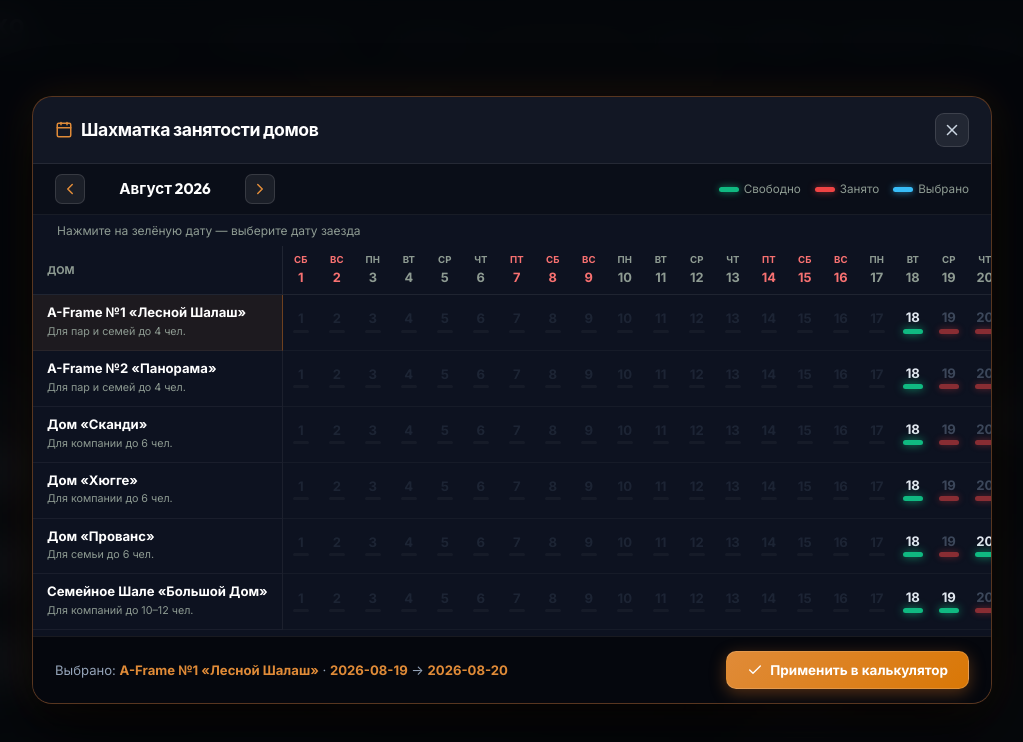
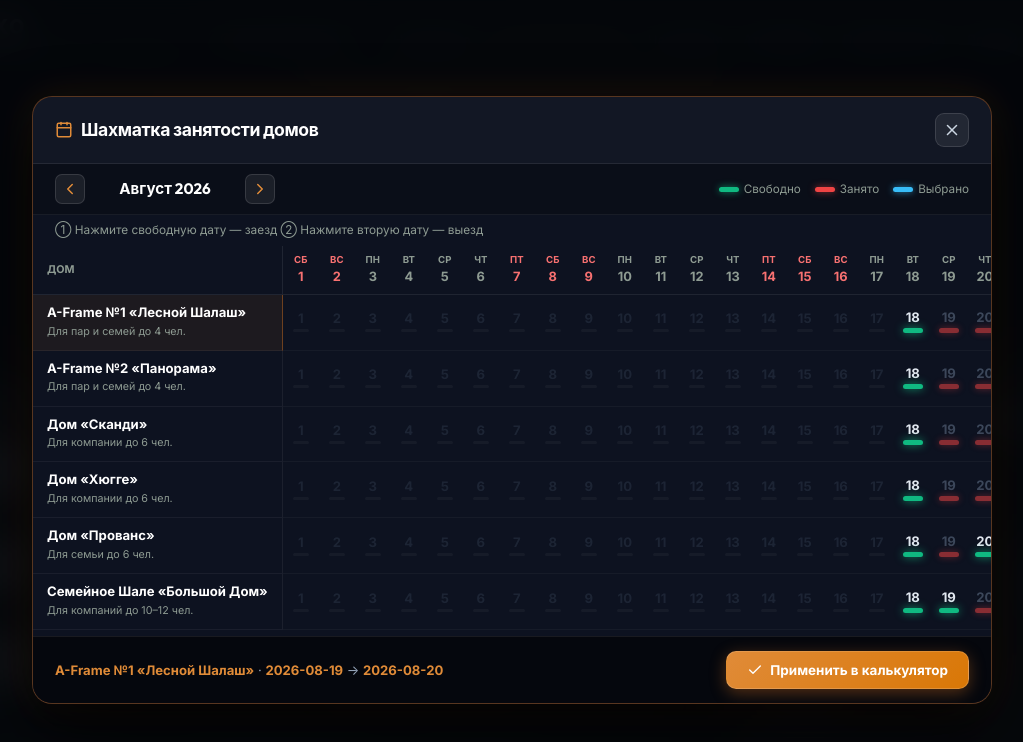
Before and after one commit to garipov-ar/echo-houses-rental, a Next.js app: page / in a window 1280 px wide. Both pictures are taken after a click on the button "Календарь занятости на даты ↗". Shown: the part 2521-3263 px from the top of the page, without its empty margins (128-1151 px from the left). Built offline with nearby package versions, Linux system fonts and the light colour scheme; grey boxes are pictures that could not be loaded.

Commit message:
fix(booking): remove duplicate native date pickers, replace with matrix-trigger buttons; fix range selection via useRef pattern

```diff
--- a/src/components/booking/AvailabilityMatrixModal.tsx
+++ b/src/components/booking/AvailabilityMatrixModal.tsx
@@ -1,6 +1,6 @@
 'use client';
 
-import React, { useState, useMemo, useEffect } from 'react';
+import React, { useState, useMemo, useEffect, useRef } from 'react';
 import { HOUSES } from '../../data/housesData';
 import { X, ChevronLeft, ChevronRight, Check, Calendar } from 'lucide-react';
 import styles from './AvailabilityMatrixModal.module.css';
@@ -15,78 +15,76 @@ interface AvailabilityMatrixModalProps {
 }
 
 // ─────────────────────────────────────────────────────────────────
-// Deterministic occupancy schedule – realistic patterns per house.
-// Each entry is [month(0-indexed), day] → booked=true
+// Explicit occupancy schedule – realistic patterns per house
 // ─────────────────────────────────────────────────────────────────
-const BOOKED_DATES: Record<string, string[]> = {
-  a_frame: [
-    '2026-08-19', '2026-08-20', '2026-08-21', '2026-08-22',
-    '2026-08-28', '2026-08-29', '2026-08-30',
-    '2026-09-05', '2026-09-06', '2026-09-07',
-    '2026-09-12', '2026-09-13', '2026-09-19', '2026-09-20',
-    '2026-10-02', '2026-10-03', '2026-10-09', '2026-10-10',
-  ],
-  a_frame_2: [
-    '2026-08-19', '2026-08-20', '2026-08-21', '2026-08-22',
-    '2026-08-27', '2026-08-28',
-    '2026-09-04', '2026-09-05', '2026-09-06',
-    '2026-09-18', '2026-09-19', '2026-09-20',
-    '2026-10-03', '2026-10-04',
-  ],
-  scandi: [
-    '2026-08-19', '2026-08-20', '2026-08-21', '2026-08-22',
-    '2026-08-26', '2026-08-27',
-    '2026-09-09', '2026-09-10', '2026-09-11',
-    '2026-09-25', '2026-09-26', '2026-09-27',
-    '2026-10-07', '2026-10-08',
-  ],
-  hygge: [
-    '2026-08-19', '2026-08-20', '2026-08-21', '2026-08-22',
-    '2026-08-29', '2026-08-30',
-    '2026-09-03', '2026-09-04', '2026-09-05',
-    '2026-09-17', '2026-09-18',
-    '2026-10-01', '2026-10-02', '2026-10-03',
-  ],
-  provence: [
+const BOOKED_DATES: Record<string, Set<string>> = {
+  a_frame: new Set([
+    '2026-08-19','2026-08-20','2026-08-21','2026-08-22',
+    '2026-08-28','2026-08-29','2026-08-30',
+    '2026-09-05','2026-09-06','2026-09-07',
+    '2026-09-12','2026-09-13','2026-09-19','2026-09-20',
+    '2026-10-02','2026-10-03','2026-10-09','2026-10-10',
+  ]),
+  a_frame_2: new Set([
+    '2026-08-19','2026-08-20','2026-08-21','2026-08-22',
+    '2026-08-27','2026-08-28',
+    '2026-09-04','2026-09-05','2026-09-06',
+    '2026-09-18','2026-09-19','2026-09-20',
+    '2026-10-03','2026-10-04',
+  ]),
+  scandi: new Set([
+    '2026-08-19','2026-08-20','2026-08-21','2026-08-22',
+    '2026-08-26','2026-08-27',
+    '2026-09-09','2026-09-10','2026-09-11',
+    '2026-09-25','2026-09-26','2026-09-27',
+    '2026-10-07','2026-10-08',
+  ]),
+  hygge: new Set([
+    '2026-08-19','2026-08-20','2026-08-21','2026-08-22',
+    '2026-08-29','2026-08-30',
+    '2026-09-03','2026-09-04','2026-09-05',
+    '2026-09-17','2026-09-18',
+    '2026-10-01','2026-10-02','2026-10-03',
+  ]),
+  provence: new Set([
     '2026-08-19',
-    '2026-08-21', '2026-08-22',
-    '2026-08-27', '2026-08-28',
-    '2026-09-02', '2026-09-03',
-    '2026-09-13', '2026-09-14',
-    '2026-10-09', '2026-10-10', '2026-10-11',
-  ],
-  chalet: [
-    '2026-08-20', '2026-08-21', '2026-08-22',
-    '2026-08-28', '2026-08-29',
-    '2026-09-04', '2026-09-05', '2026-09-06', '2026-09-07',
-    '2026-09-22', '2026-09-23',
-    '2026-10-08', '2026-10-09', '2026-10-10',
-  ],
+    '2026-08-21','2026-08-22',
+    '2026-08-27','2026-08-28',
+    '2026-09-02','2026-09-03',
+    '2026-09-13','2026-09-14',
+    '2026-10-09','2026-10-10','2026-10-11',
+  ]),
+  chalet: new Set([
+    '2026-08-20','2026-08-21','2026-08-22',
+    '2026-08-28','2026-08-29',
+    '2026-09-04','2026-09-05','2026-09-06','2026-09-07',
+    '2026-09-22','2026-09-23',
+    '2026-10-08','2026-10-09','2026-10-10',
+  ]),
 };
 
 function isDateBooked(houseId: string, dateStr: string): boolean {
-  const bookedList = BOOKED_DATES[houseId];
-  if (!bookedList) {
-    // Fallback deterministic schedule for unknown houses
+  const set = BOOKED_DATES[houseId];
+  if (!set) {
+    // Fallback: book every other Sat/Sun
     const [y, m, d] = dateStr.split('-').map(Number);
     const jsDay = new Date(y, m - 1, d).getDay();
-    // book every other weekend
     return (jsDay === 6 || jsDay === 0) && d % 3 === 0;
   }
-  return bookedList.includes(dateStr);
+  return set.has(dateStr);
 }
 
-// ─────────────────────────────────────────────────────────────────
+const MONTH_NAMES_GEN = [
+  'январь','февраль','март','апрель','май','июнь',
+  'июль','август','сентябрь','октябрь','ноябрь','декабрь',
+];
+const WEEKDAYS_SHORT = ['пн','вт','ср','чт','пт','сб','вс'];
 
-const MONTH_NAMES = [
-  'январь', 'февраль', 'март', 'апрель', 'май', 'июнь',
-  'июль', 'август', 'сентябрь', 'октябрь', 'ноябрь', 'декабрь',
-];
-
-const WEEKDAYS_SHORT = ['пн', 'вт', 'ср', 'чт', 'пт', 'сб', 'вс'];
-
-// Build a consistent "today" string that won't shift during render
-const TODAY_STR = new Date().toISOString().split('T')[0];
+// Stable today string – computed once, not per render
+const TODAY_STR = (() => {
+  const d = new Date();
+  return `${d.getFullYear()}-${String(d.getMonth() + 1).padStart(2,'0')}-${String(d.getDate()).padStart(2,'0')}`;
+})();
 
 export const AvailabilityMatrixModal: React.FC<AvailabilityMatrixModalProps> = ({
   isOpen,
@@ -96,109 +94,104 @@ export const AvailabilityMatrixModal: React.FC<AvailabilityMatrixModalProps> = (
   currentCheckIn,
   currentCheckOut,
 }) => {
-  // Start at the month of the currently selected check-in (or Aug 2026)
-  const [activeDate, setActiveDate] = useState<Date>(() => {
-    if (currentCheckIn) {
-      const d = new Date(currentCheckIn + 'T00:00:00');
-      if (!isNaN(d.getTime())) return new Date(d.getFullYear(), d.getMonth(), 1);
+  const [viewMonth, setViewMonth] = useState<Date>(() => new Date(2026, 7, 1));
+  const [selectedHouse, setSelectedHouse] = useState<string>(currentHouseId);
+
+  // Separate refs for check-in/out to avoid closure staleness
+  const checkInRef  = useRef<string>(currentCheckIn || '');
+  const checkOutRef = useRef<string>(currentCheckOut || '');
+
+  // Mirror to state for rendering
+  const [checkIn, setCheckInState]   = useState<string>(currentCheckIn  || '');
+  const [checkOut, setCheckOutState] = useState<string>(currentCheckOut || '');
+
+  const setCheckIn = (v: string) => { checkInRef.current = v;  setCheckInState(v);  };
+  const setCheckOut = (v: string) => { checkOutRef.current = v; setCheckOutState(v); };
+
+  // Reset state when modal opens
+  useEffect(() => {
+    if (!isOpen) return;
+    const ci = currentCheckIn  || '';
+    const co = currentCheckOut || '';
+    setSelectedHouse(currentHouseId || 'a_frame');
+    setCheckIn(ci);
+    setCheckOut(co);
+    if (ci) {
+      const d = new Date(ci + 'T00:00:00');
+      if (!isNaN(d.getTime())) setViewMonth(new Date(d.getFullYear(), d.getMonth(), 1));
     }
-    return new Date(2026, 7, 1); // August 2026
-  });
+  // eslint-disable-next-line react-hooks/exhaustive-deps
+  }, [isOpen]);
 
-  const [selectedHouse, setSelectedHouse] = useState<string>(currentHouseId);
-  const [selectedIn, setSelectedIn] = useState<string>(currentCheckIn || '');
-  const [selectedOut, setSelectedOut] = useState<string>(currentCheckOut || '');
-  // step 0 = choosing check-in, step 1 = choosing check-out
-  const [step, setStep] = useState<0 | 1>(0);
-
-  // Sync props → local state each time modal opens
-  useEffect(() => {
-    if (isOpen) {
-      setSelectedHouse(currentHouseId || 'a_frame');
-      setSelectedIn(currentCheckIn || '');
-      setSelectedOut(currentCheckOut || '');
-      setStep(0);
-      if (currentCheckIn) {
-        const d = new Date(currentCheckIn + 'T00:00:00');
-        if (!isNaN(d.getTime())) setActiveDate(new Date(d.getFullYear(), d.getMonth(), 1));
-      }
-    }
-  }, [isOpen, currentHouseId, currentCheckIn, currentCheckOut]);
-
-  // Escape key
+  // Escape key + body scroll-lock
   useEffect(() => {
     if (!isOpen) return;
     const onKey = (e: KeyboardEvent) => { if (e.key === 'Escape') onClose(); };
+    document.body.style.overflow = 'hidden';
     window.addEventListener('keydown', onKey);
-    return () => window.removeEventListener('keydown', onKey);
+    return () => {
+      document.body.style.overflow = '';
+      window.removeEventListener('keydown', onKey);
+    };
   }, [isOpen, onClose]);
 
-  // Lock body scroll
-  useEffect(() => {
-    if (isOpen) {
-      document.body.style.overflow = 'hidden';
-    } else {
-      document.body.style.overflow = '';
-    }
-    return () => { document.body.style.overflow = ''; };
-  }, [isOpen]);
-
-  const year = activeDate.getFullYear();
-  const month = activeDate.getMonth(); // 0-indexed
+  const year  = viewMonth.getFullYear();
+  const month = viewMonth.getMonth();
 
   const monthDays = useMemo(() => {
-    const daysInMonth = new Date(year, month + 1, 0).getDate();
-    return Array.from({ length: daysInMonth }, (_, i) => {
+    const count = new Date(year, month + 1, 0).getDate();
+    return Array.from({ length: count }, (_, i) => {
       const day = i + 1;
-      const dateStr = `${year}-${String(month + 1).padStart(2, '0')}-${String(day).padStart(2, '0')}`;
-      const jsDay = new Date(year, month, day).getDay();
-      const weekday = jsDay === 0 ? 6 : jsDay - 1; // Mon=0 … Sun=6
+      const dateStr = `${year}-${String(month + 1).padStart(2,'0')}-${String(day).padStart(2,'0')}`;
+      const js = new Date(year, month, day).getDay();
+      const weekday = js === 0 ? 6 : js - 1; // Mon=0 … Sun=6
       return { day, dateStr, weekday };
     });
   }, [year, month]);
 
-  const handlePrev = () => setActiveDate(new Date(year, month - 1, 1));
-  const handleNext = () => setActiveDate(new Date(year, month + 1, 1));
+  const handlePrev = () => setViewMonth(new Date(year, month - 1, 1));
+  const handleNext = () => setViewMonth(new Date(year, month + 1, 1));
 
-  const handleCellClick = (houseId: string, dateStr: string, booked: boolean, past: boolean) => {
-    if (booked || past) return;
+  // ── Date selection: simple two-click approach using refs ──
+  const handleCellClick = (houseId: string, dateStr: string) => {
+    const ci = checkInRef.current;
+    const co = checkOutRef.current;
 
-    // Clicking a different house resets selection
     if (houseId !== selectedHouse) {
+      // Different house → start fresh
       setSelectedHouse(houseId);
-      setSelectedIn(dateStr);
-      setSelectedOut('');
-      setStep(1);
+      setCheckIn(dateStr);
+      setCheckOut('');
       return;
     }
 
-    if (step === 0 || !selectedIn) {
-      setSelectedIn(dateStr);
-      setSelectedOut('');
-      setStep(1);
+    if (!ci || (ci && co)) {
+      // Phase 1: pick check-in (or restart if both already set)
+      setCheckIn(dateStr);
+      setCheckOut('');
     } else {
-      // step === 1: pick check-out
-      if (dateStr > selectedIn) {
-        setSelectedOut(dateStr);
-        setStep(0);
+      // Phase 2: pick check-out
+      if (dateStr > ci) {
+        setCheckOut(dateStr);
       } else {
-        // clicked before check-in – restart
-        setSelectedIn(dateStr);
-        setSelectedOut('');
+        // Clicked before or on check-in → restart
+        setCheckIn(dateStr);
+        setCheckOut('');
       }
     }
   };
 
   const handleApply = () => {
-    if (selectedHouse && selectedIn && selectedOut) {
-      onSelectDates(selectedHouse, selectedIn, selectedOut);
+    if (selectedHouse && checkIn && checkOut) {
+      onSelectDates(selectedHouse, checkIn, checkOut);
       onClose();
     }
   };
 
   if (!isOpen) return null;
 
-  const selectedHouseObj = HOUSES.find((h) => h.id === selectedHouse) || HOUSES[0];
+  const selectedHouseObj = HOUSES.find(h => h.id === selectedHouse) || HOUSES[0];
+  const pickingCheckOut = !!checkIn && !checkOut;
 
   return (
     <div
@@ -206,13 +199,12 @@ export const AvailabilityMatrixModal: React.FC<AvailabilityMatrixModalProps> = (
       onClick={onClose}
       role="dialog"
       aria-modal="true"
-      aria-label="Шахматка занятости домов"
     >
-      <div className={styles.modalCard} onClick={(e) => e.stopPropagation()}>
+      <div className={styles.modalCard} onClick={e => e.stopPropagation()}>
 
-        {/* ── Header ── */}
+        {/* Header */}
         <div className={styles.modalHeader}>
-          <div style={{ display: 'flex', alignItems: 'center', gap: '8px' }}>
+          <div style={{ display:'flex', alignItems:'center', gap:'8px' }}>
             <Calendar size={18} color="var(--color-amber)" />
             <h3 className={styles.headerTitle}>Шахматка занятости домов</h3>
           </div>
@@ -221,16 +213,14 @@ export const AvailabilityMatrixModal: React.FC<AvailabilityMatrixModalProps> = (
           </button>
         </div>
 
-        {/* ── Month nav + Legend ── */}
+        {/* Nav + Legend */}
         <div className={styles.navBar}>
           <div className={styles.monthSwitcher}>
-            <button type="button" onClick={handlePrev} className={styles.monthBtn} aria-label="Предыдущий месяц">
+            <button type="button" onClick={handlePrev} className={styles.monthBtn}>
               <ChevronLeft size={18} />
             </button>
-            <span className={styles.monthLabel}>
-              {MONTH_NAMES[month]} {year}
-            </span>
-            <button type="button" onClick={handleNext} className={styles.monthBtn} aria-label="Следующий месяц">
+            <span className={styles.monthLabel}>{MONTH_NAMES_GEN[month]} {year}</span>
+            <button type="button" onClick={handleNext} className={styles.monthBtn}>
               <ChevronRight size={18} />
             </button>
           </div>
@@ -251,83 +241,69 @@ export const AvailabilityMatrixModal: React.FC<AvailabilityMatrixModalProps> = (
           </div>
         </div>
 
-        {/* Hint */}
-        <div style={{
-          padding: '6px 24px 0',
-          fontSize: '0.75rem',
-          color: 'var(--text-muted)',
-        }}>
-          {step === 0
-            ? 'Нажмите на зелёную дату — выберите дату заезда'
-            : `Заезд: ${selectedIn} — выберите дату выезда (нажмите дату позже)`}
+        {/* Instruction hint */}
+        <div style={{ padding:'6px 22px 0', fontSize:'0.74rem', color:'var(--text-muted)' }}>
+          {pickingCheckOut
+            ? `✔ Заезд: ${checkIn} — теперь выберите дату выезда`
+            : '① Нажмите свободную дату — заезд  ② Нажмите вторую дату — выезд'}
         </div>
 
-        {/* ── Matrix ── */}
+        {/* Matrix */}
         <div className={styles.matrixWrapper}>
           <table className={styles.matrixTable}>
             <thead>
               <tr>
                 <th className={styles.thHouse}>Дом</th>
-                {monthDays.map(({ day, dateStr, weekday }) => {
-                  const isWknd = weekday >= 4; // Fri=4, Sat=5, Sun=6
-                  return (
+                {monthDays.map(({ day, dateStr, weekday }) => (
                   <th
                     key={dateStr}
-                      className={[styles.thDay, isWknd ? styles.thDayWeekend : ''].join(' ')}
+                    className={[styles.thDay, weekday >= 4 ? styles.thDayWeekend : ''].join(' ')}
                   >
-                      <div style={{ fontSize: '0.6rem', textTransform: 'uppercase' }}>
-                        {WEEKDAYS_SHORT[weekday]}
-                      </div>
-                      <div style={{ fontWeight: 800, fontSize: '0.8rem' }}>{day}</div>
+                    <div style={{ fontSize:'0.6rem', textTransform:'uppercase' }}>{WEEKDAYS_SHORT[weekday]}</div>
+                    <div style={{ fontWeight:800, fontSize:'0.8rem' }}>{day}</div>
                   </th>
-                  );
-                })}
+                ))}
               </tr>
             </thead>
 
             <tbody>
-              {HOUSES.map((house) => (
+              {HOUSES.map(house => (
                 <tr key={house.id} className={styles.houseRow}>
-                  {/* House name cell */}
-                  <td
-                    className={[
+                  <td className={[
                     styles.houseInfoCell,
                     selectedHouse === house.id ? styles.houseInfoCellActive : '',
-                    ].join(' ')}
-                  >
+                  ].join(' ')}>
                     <div className={styles.houseName}>{house.name}</div>
                     <div className={styles.houseSub}>{house.badge}</div>
                   </td>
 
-                  {/* Day cells */}
                   {monthDays.map(({ day, dateStr, weekday }) => {
                     const booked = isDateBooked(house.id, dateStr);
-                    const past = dateStr < TODAY_STR;
+                    const past   = dateStr < TODAY_STR;
 
-                    const isInRange =
-                      selectedHouse === house.id &&
-                      selectedIn &&
-                      selectedOut &&
-                      dateStr >= selectedIn &&
-                      dateStr < selectedOut;
+                    // Is this cell inside the selected range of THIS house?
+                    const isThisHouse = selectedHouse === house.id;
+                    const isCheckIn   = isThisHouse && dateStr === checkIn;
+                    const isCheckOut  = isThisHouse && dateStr === checkOut;
+                    const isInRange   = isThisHouse && checkIn && checkOut &&
+                                        dateStr > checkIn && dateStr < checkOut;
 
-                    const isCheckIn = selectedHouse === house.id && dateStr === selectedIn;
                     const isWknd = weekday >= 4;
 
-                    // Determine indicator color
+                    // Button class
+                    let btnExtra = '';
+                    if (past)       btnExtra = styles.dayBtnPast;
+                    else if (booked) btnExtra = styles.dayBtnBooked;
+                    else if (isCheckIn || isCheckOut) btnExtra = styles.dayBtnCheckIn;
+                    else if (isInRange) btnExtra = styles.dayBtnSelected;
+                    else if (isWknd)   btnExtra = styles.dayBtnWeekend;
+                    else               btnExtra = styles.dayBtnAvailable;
+
+                    // Indicator color
                     let indicatorClass = styles.statusIndicatorAvailable;
-                    if (past) indicatorClass = styles.statusIndicatorPast;
+                    if (past)   indicatorClass = styles.statusIndicatorPast;
                     else if (booked) indicatorClass = styles.statusIndicatorBooked;
-                    else if (isInRange || isCheckIn) indicatorClass = styles.statusIndicatorSelected;
-
-                    // Button variant class
-                    let btnExtra = '';
-                    if (past) btnExtra = styles.dayBtnPast;
-                    else if (booked) btnExtra = styles.dayBtnBooked;
-                    else if (isCheckIn) btnExtra = styles.dayBtnCheckIn;
-                    else if (isInRange) btnExtra = styles.dayBtnSelected;
-                    else if (isWknd) btnExtra = styles.dayBtnWeekend;
-                    else btnExtra = styles.dayBtnAvailable;
+                    else if (isCheckIn || isCheckOut || isInRange) indicatorClass = styles.statusIndicatorSelected;
 
                     return (
                       <td key={dateStr} className={styles.dayCell}>
@@ -335,15 +311,12 @@ export const AvailabilityMatrixModal: React.FC<AvailabilityMatrixModalProps> = (
                           type="button"
                           disabled={booked || past}
                           className={[styles.dayBtn, btnExtra].join(' ')}
-                          onClick={() => handleCellClick(house.id, dateStr, booked, past)}
+                          onClick={() => handleCellClick(house.id, dateStr)}
                           title={
-                            past
-                              ? 'Прошедшая дата'
-                              : booked
-                              ? `${house.name} — Занято`
-                              : `${house.name} — Свободно`
+                            past   ? 'Прошедшая дата' :
+                            booked ? `${house.name} — Занято` :
+                                     `${house.name} — Свободно`
                           }
-                          aria-label={`${house.name} ${dateStr}`}
                         >
                           <span className={styles.dayNum}>{day}</span>
                           <span className={indicatorClass} />
@@ -357,22 +330,21 @@ export const AvailabilityMatrixModal: React.FC<AvailabilityMatrixModalProps> = (
           </table>
         </div>
 
-        {/* ── Footer ── */}
+        {/* Footer */}
         <div className={styles.modalFooter}>
           <div className={styles.selectionInfo}>
-            {selectedIn && selectedOut ? (
+            {checkIn && checkOut ? (
               <span>
-                Выбрано:{' '}
                 <span className={styles.selectionHighlight}>{selectedHouseObj.name}</span>
-                {' '}·{' '}
-                <span className={styles.selectionHighlight}>{selectedIn}</span>
+                {' · '}
+                <span className={styles.selectionHighlight}>{checkIn}</span>
                 {' → '}
-                <span className={styles.selectionHighlight}>{selectedOut}</span>
+                <span className={styles.selectionHighlight}>{checkOut}</span>
               </span>
-            ) : selectedIn ? (
-              <span>Заезд: <span className={styles.selectionHighlight}>{selectedIn}</span> — выберите дату выезда</span>
+            ) : checkIn ? (
+              <span>Заезд: <span className={styles.selectionHighlight}>{checkIn}</span> — выберите дату выезда</span>
             ) : (
-              <span>Нажмите на зелёную дату для выбора заезда</span>
+              <span>Нажмите свободную зелёную дату для выбора заезда</span>
             )}
           </div>
 
@@ -380,7 +352,7 @@ export const AvailabilityMatrixModal: React.FC<AvailabilityMatrixModalProps> = (
             type="button"
             className={styles.applyBtn}
             onClick={handleApply}
-            disabled={!selectedIn || !selectedOut}
+            disabled={!checkIn || !checkOut}
           >
             <Check size={16} />
             Применить в калькулятор
```
Also changed, not shown: src/components/booking/BookingCalculator.module.css (+23 -10 lines), src/components/booking/BookingCalculator.tsx (+22 -14 lines). Lines whose indentation alone changed are shown as unchanged.
